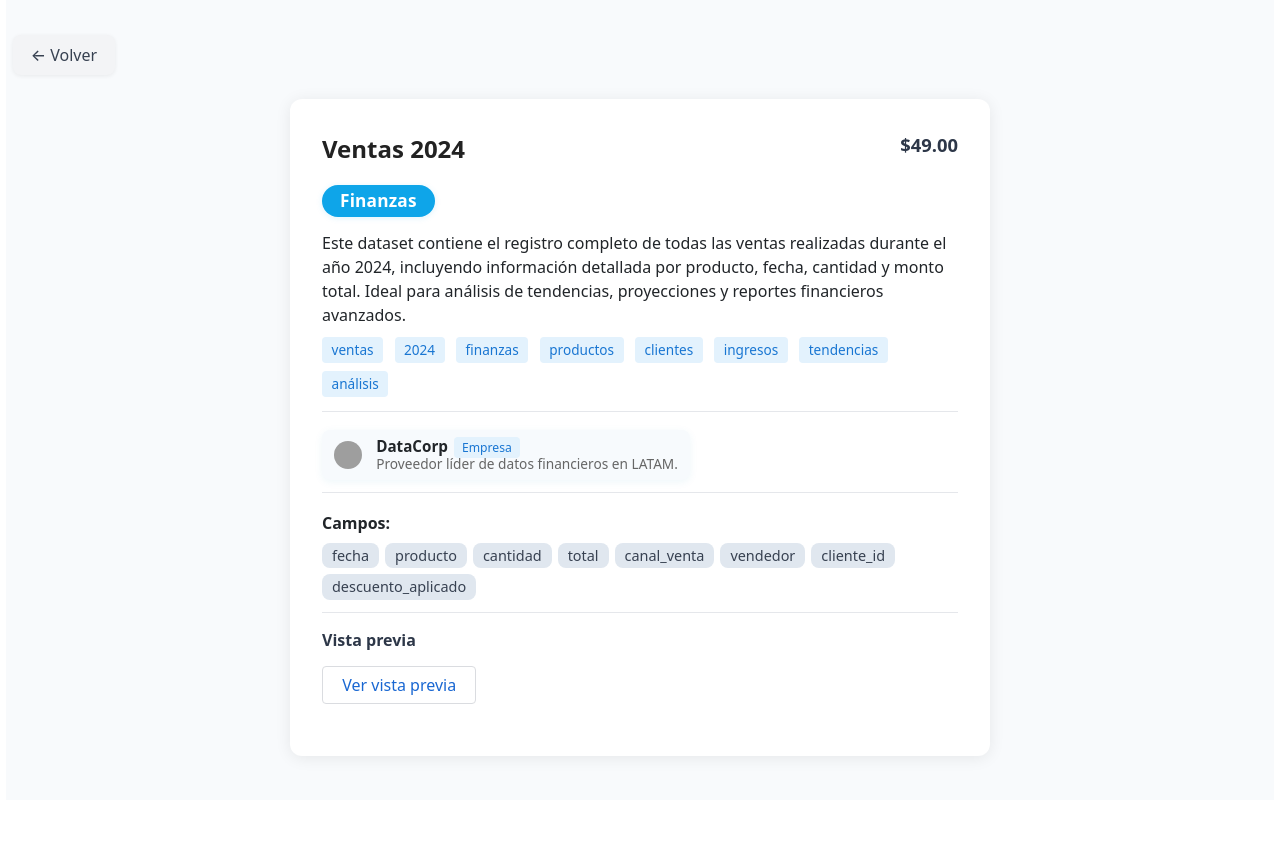
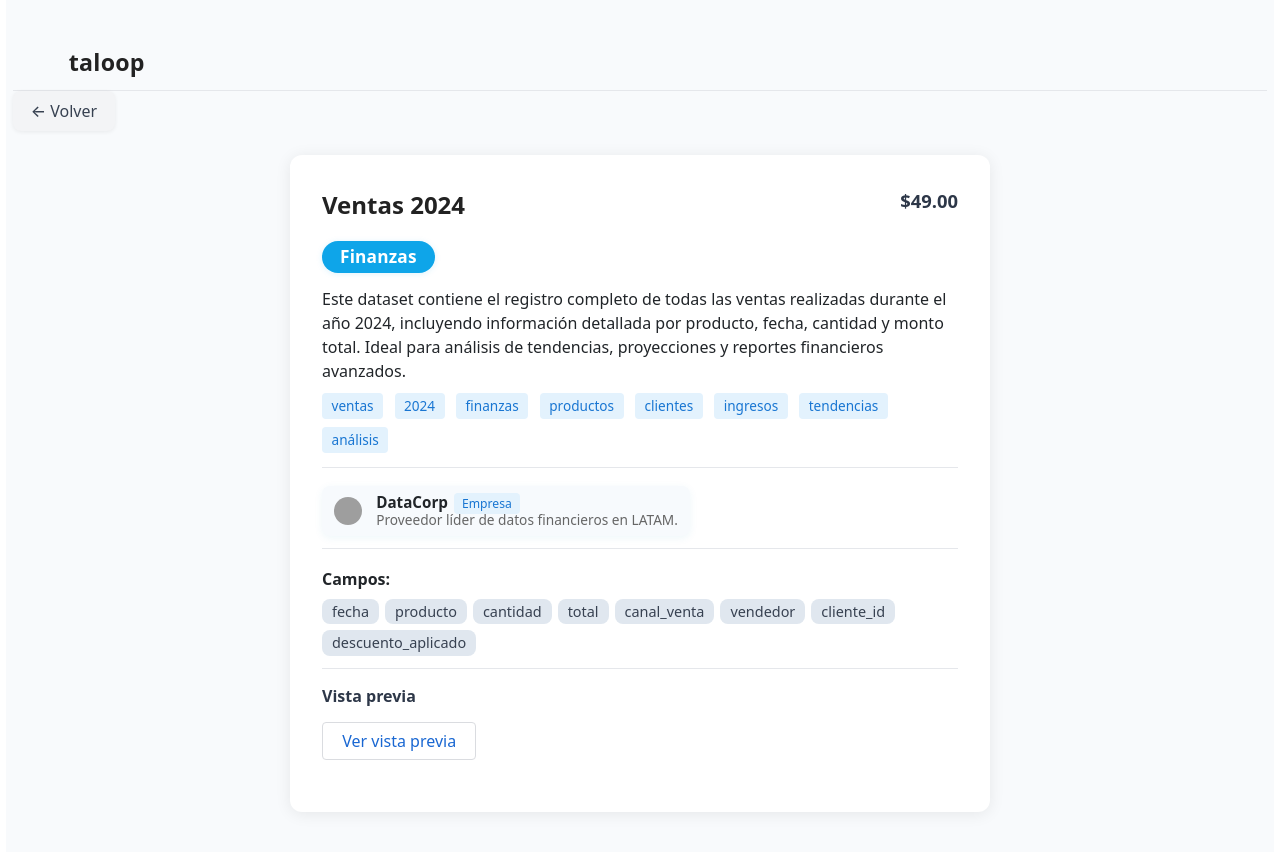
Before and after one commit to yonatan-alvarez-h/taloop-app, a React (Vite) app: page /datasets/1 in a window 1280 px wide. Before the commit the page ends 800 px from the top, so only its background shows below. Built offline with nearby package versions, Linux system fonts and the light colour scheme; grey boxes are pictures that could not be loaded.

Commit message:
feat: add navigation bar with BurgerMenu to DatasetDetailsPage

```diff
--- a/src/pages/DatasetDetailsPage.tsx
+++ b/src/pages/DatasetDetailsPage.tsx
@@ -2,6 +2,7 @@ import React from "react";
 import { useParams, useNavigate } from "react-router-dom";
 import datasetsData from "../data/datasetsData";
 import DatasetDetails from "../components/dataset/DatasetDetails";
+import BurgerMenu from "../components/menu/BurgerMenu";
 import "./DatasetDetailsPage.css";
 
 const DatasetDetailsPage: React.FC = () => {
@@ -17,6 +18,12 @@ const DatasetDetailsPage: React.FC = () => {
 
   return (
     <div className="dataset-details-page">
+      <nav className="homepage-navbar">
+        <div style={{ display: "flex", alignItems: "center" }}>
+          <BurgerMenu />
+          <span className="navbar-brand ms-2">taloop</span>
+        </div>
+      </nav>
       <button onClick={() => navigate(-1)} className="dataset-details-back-btn">
         ← Volver
       </button>
```
